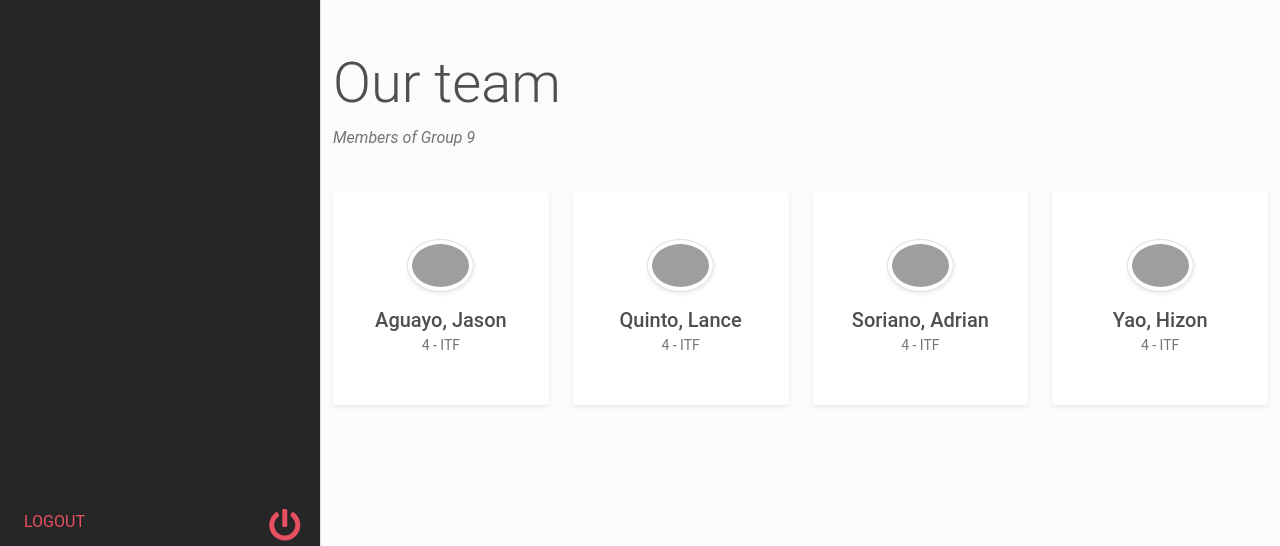
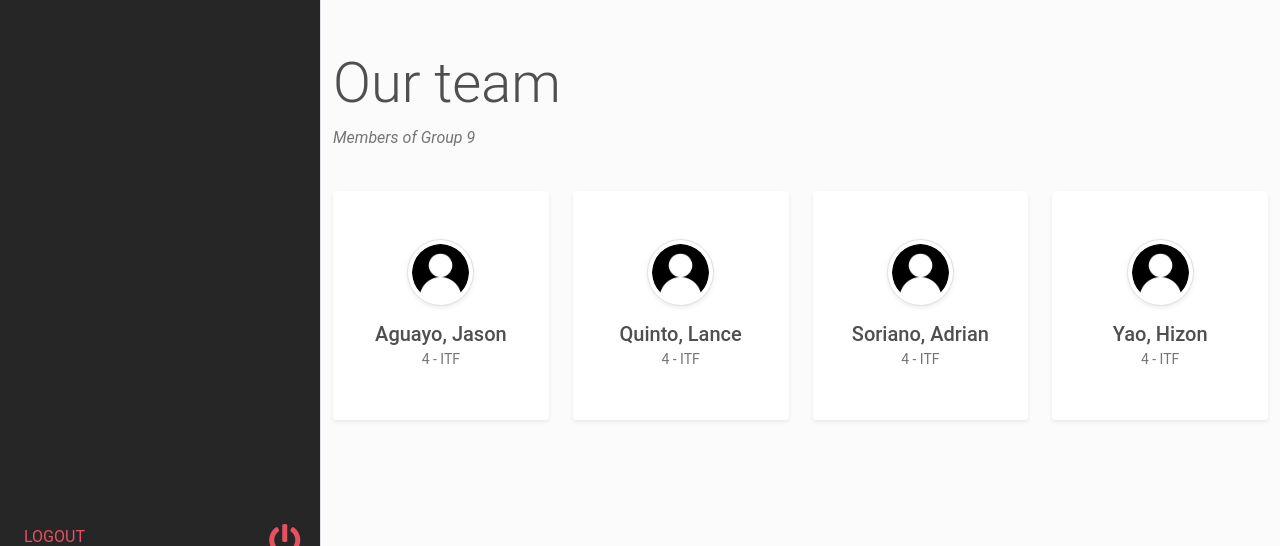
Before and after one commit to lquinto13/MovieForum, a PHP site: page /about_us.php in a window 1280 px wide. Shown: the part 574-1120 px from the top of the page. Run offline with PHP 8.4, Linux system fonts and the light colour scheme; a user stored in the database is signed in; data comes from the database, SQL or seed files in the repository; grey boxes are pictures that could not be loaded.

Commit message:
changed about us pics

```diff
--- a/about_us.php
+++ b/about_us.php
@@ -93,7 +93,7 @@ if (isset($_GET['logout'])) {
           <div class="row text-center">
             <!-- Team item-->
             <div class="col-xl-3 col-sm-6 mb-5">
-              <div class="bg-white rounded shadow-sm py-5 px-4"><img src="https://bootstrapious.com/i/snippets/sn-about/avatar-2.png" alt="" width="40%" class="img-fluid rounded-circle mb-3 img-thumbnail shadow-sm">
+              <div class="bg-white rounded shadow-sm py-5 px-4"><img src="imgs/user.png" alt="" width="40%" class="img-fluid rounded-circle mb-3 img-thumbnail shadow-sm">
                 <h5 class="mb-0">Aguayo, Jason</h5><span class="small text-uppercase text-muted">4 - ITF</span>
               </div>
             </div>
@@ -101,7 +101,7 @@ if (isset($_GET['logout'])) {
 
             <!-- Team item-->
             <div class="col-xl-3 col-sm-6 mb-5">
-              <div class="bg-white rounded shadow-sm py-5 px-4"><img src="https://bootstrapious.com/i/snippets/sn-about/avatar-1.png" alt="" width="40%" class="img-fluid rounded-circle mb-3 img-thumbnail shadow-sm">
+              <div class="bg-white rounded shadow-sm py-5 px-4"><img src="imgs/user.png" alt="" width="40%" class="img-fluid rounded-circle mb-3 img-thumbnail shadow-sm">
                 <h5 class="mb-0">Quinto, Lance</h5><span class="small text-uppercase text-muted">4 - ITF</span>
               </div>
             </div>
@@ -109,7 +109,7 @@ if (isset($_GET['logout'])) {
 
             <!-- Team item-->
             <div class="col-xl-3 col-sm-6 mb-5">
-              <div class="bg-white rounded shadow-sm py-5 px-4"><img src="https://bootstrapious.com/i/snippets/sn-about/avatar-2.png" alt="" width="40%" class="img-fluid rounded-circle mb-3 img-thumbnail shadow-sm">
+              <div class="bg-white rounded shadow-sm py-5 px-4"><img src="imgs/user.png" alt="" width="40%" class="img-fluid rounded-circle mb-3 img-thumbnail shadow-sm">
                 <h5 class="mb-0">Soriano, Adrian</h5><span class="small text-uppercase text-muted">4 - ITF</span>
               </div>
             </div>
@@ -117,7 +117,7 @@ if (isset($_GET['logout'])) {
 
             <!-- Team item-->
             <div class="col-xl-3 col-sm-6 mb-5">
-              <div class="bg-white rounded shadow-sm py-5 px-4"><img src="https://bootstrapious.com/i/snippets/sn-about/avatar-1.png" alt="" width="40%" class="img-fluid rounded-circle mb-3 img-thumbnail shadow-sm">
+              <div class="bg-white rounded shadow-sm py-5 px-4"><img src="imgs/user.png" alt="" width="40%" class="img-fluid rounded-circle mb-3 img-thumbnail shadow-sm">
                 <h5 class="mb-0">Yao, Hizon</h5><span class="small text-uppercase text-muted">4 - ITF</span>
               </div>
             </div>
```
Also changed, not shown: imgs/user.png (added).
